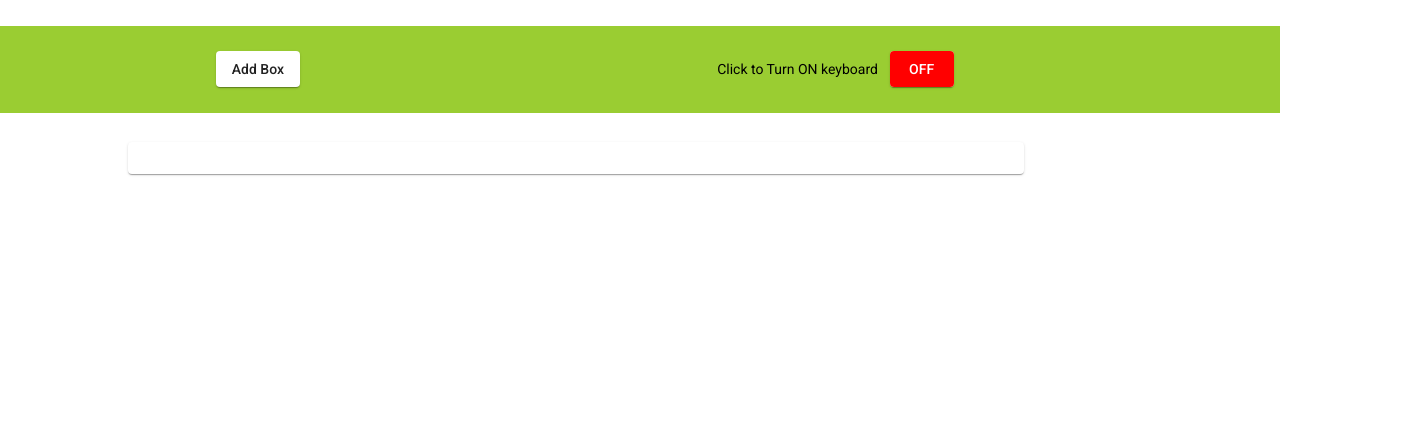
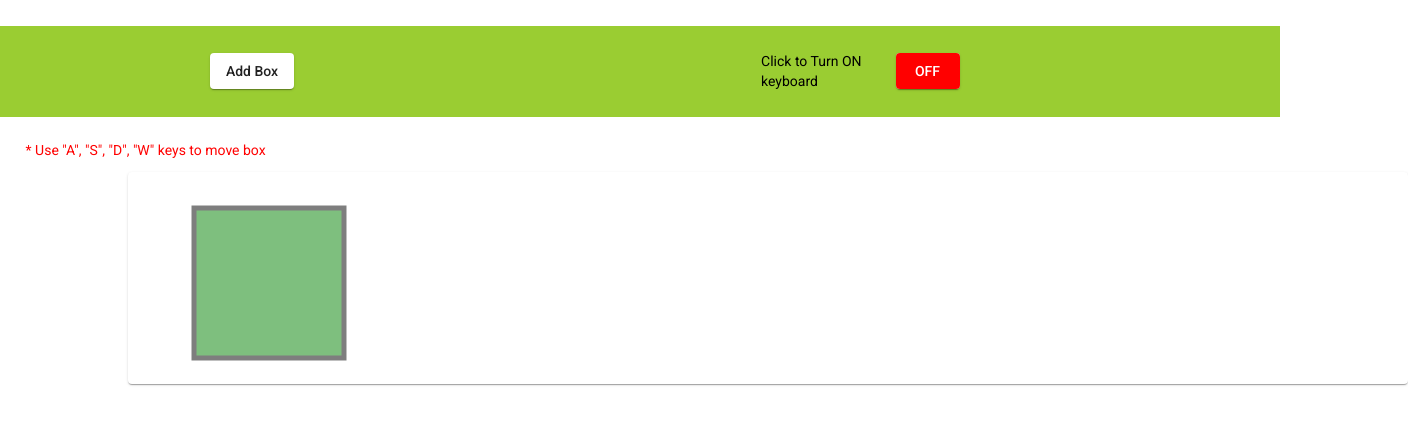
Before and after one commit to Bhupi2508/Moveable-box-generator, an Angular app: page / in a window 1280 px wide. Shown: the top 424 px of the page, 1408 px wide, since content can reach past the window. Built offline with nearby package versions, Linux system fonts and the light colour scheme.

Commit message:
layout button and flex updated

```diff
--- a/src/app/dashboard/dashboard.component.html
+++ b/src/app/dashboard/dashboard.component.html
@@ -5,13 +5,18 @@
         </mat-card>
         <label class="label">Click to Turn {{value === 'OFF' ? 'ON' : 'OFF'}} keyboard</label>
         <mat-card class="inHeader2">
-            <button class="button2" mat-button
+            <button class="button2" mat-button [ngClass]="{'afterClickButton': value === 'ON'}"
                 (click)="KeywordButton(value === 'OFF' ? 'OFF' : 'ON')">{{value}}</button>
         </mat-card>
     </div>
-    <div fxLayout="row" fxLayoutGap="55px" fxLayoutAlign="start center">
-        <mat-card class="Box" fxLayout="column">
 
+    <div class="boxes">
+        <label class="label2">* Use "A", "S", "D", "W" keys to move box</label>
+        <mat-card class="Box" fxLayout="row" fxFill="2">
+            <svg width="400" height="180">
+                <rect x="50" y="20" width="150" height="150"
+                    style="fill:green;stroke:black;stroke-width:5;opacity:0.5" />
+            </svg>
         </mat-card>
     </div>
 </div>
--- a/src/app/dashboard/dashboard.component.scss
+++ b/src/app/dashboard/dashboard.component.scss
@@ -32,7 +32,7 @@
 }
 
 .label{
-    margin-left: 33%;
+    margin-left: 38%;
 }
 
 .button {
@@ -44,6 +44,11 @@ background-color: grey;
     color: white;
 }
 
+.afterClickButton {
+    background-color: green;
+    color: white;
+}
+
 .Box {
     flex-direction: column;
     box-sizing: border-box;
@@ -51,5 +56,17 @@ background-color: grey;
     margin-left: 10%;
     line-height: 3900%;
     width: 70%;
-    margin-top: -2%;
+    -webkit-user-modify: read-write-plaintext-only;
+     flex-flow: wrap;
 }
+
+.boxes{
+    flex-flow: wrap;
+    display: flex;
+}
+
+.label2{
+    margin-top: -2.5%;
+    margin-left: 2%;
+    color: red;
+}
--- a/src/app/dashboard/dashboard.component.ts
+++ b/src/app/dashboard/dashboard.component.ts
@@ -12,6 +12,7 @@ export class DashboardComponent implements OnInit {
   data: any
   value: any = 'OFF'
   valueData: any
+  items: any
 
   ngOnInit(): void {
   }
@@ -23,4 +24,5 @@ export class DashboardComponent implements OnInit {
       this.value = "OFF"
     }
   }
+
 }
```
